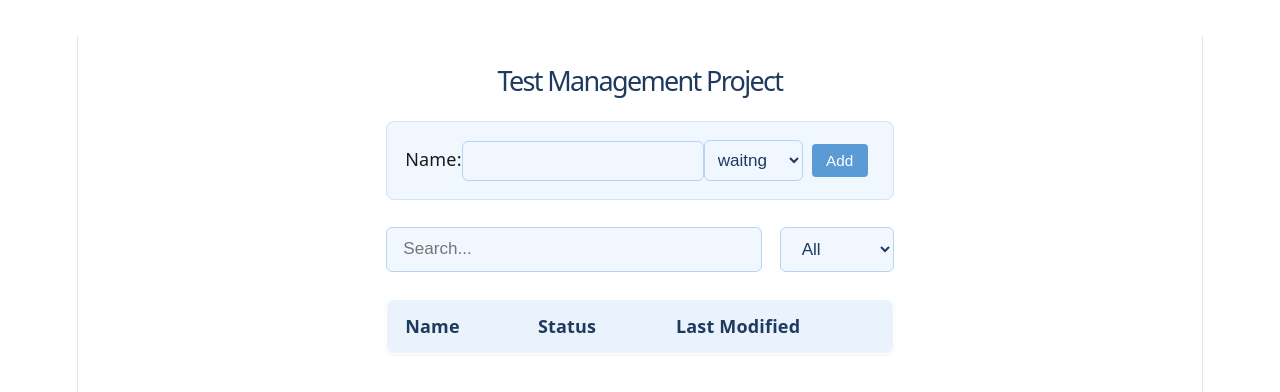
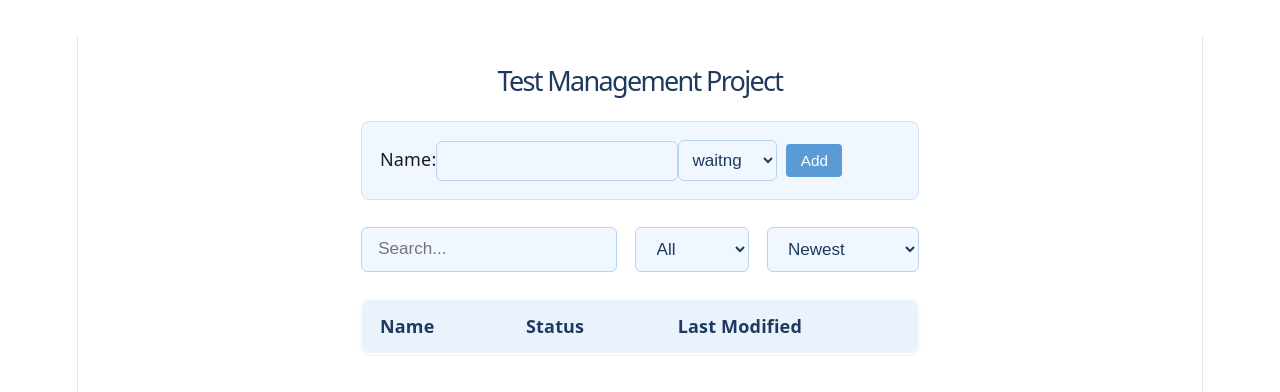
Before and after one commit to Dan-2000/Coding-Task, a React (Vite) app: page / in a window 1280 px wide. Shown: the top 392 px of the page. Built offline with nearby package versions, Linux system fonts and the light colour scheme.

Commit message:
after testing I realised the asc/desc functions was illogical so I created a button dropdown for them (SortDropdown) Name and lastModified can be sorted into these orders now

```diff
--- a/src/App.jsx
+++ b/src/App.jsx
@@ -6,6 +6,7 @@ import { SearchBar } from './components/SearchBar';
 import { StatusFilter } from './components/StatusFilter';
 import { TestForm } from './components/TestForm';
 import { TestTable } from './components/TestTable';
+import { SortDropdown } from './components/SortDropdown';
 
 function App() {
   const { tests, addTest, updateTest, deleteTest} = useTests();
@@ -17,14 +18,9 @@ function App() {
 
   const visibleTests = getVisibleTests(tests, {query, statusFilter, sortKey, sortDir});
 
-  function handleSort(key) {
-    if (key === sortKey) {
-      setSortDir(sortDir === 'asc' ? 'desc' : 'asc');
-    }
-    else{
-      setSortKey(key);
-      setSortDir('asc');
-    }
+  function handleSort(key, dir) {
+    setSortKey(key);
+    setSortDir(dir);
   }
 
   function handleSubmit(data) {
@@ -40,15 +36,19 @@ function App() {
   return (
     <div className = "app">
       <h1> Test Management Project</h1>
+
       <TestForm
       key = {editingTest?.id ?? 'new'}
       onSubmit={handleSubmit}
       existingTest = {editingTest}
       onCancel = {() => setEditingTest(null)}/>
+
       <div className="controls">
       <SearchBar query={query} onChange = {setQuery} />
       <StatusFilter statusFilter={statusFilter} onChange = {setStatusFilter} />
+      <SortDropdown sortKey={sortKey} sortDir={sortDir} onChange={handleSort} />
       </div>
+
       <TestTable
       tests={visibleTests}
       sortKey={sortKey}
--- /dev/null
+++ b/src/components/SortDropdown.jsx
@@ -0,0 +1,28 @@
+const SORT_OPTIONS = [
+    {key: 'name', dir: 'asc', label: 'Name (asc)'},
+    {key: 'name', dir: 'desc', label: 'Name (desc)'},
+    {key: 'lastModified', dir: 'asc', label: 'Oldest'},
+    {key: 'lastModified', dir: 'desc', label: 'Newest'},
+];
+
+export function SortDropdown({sortKey, sortDir, onChange}) {
+    const currentValue = `${sortKey}-${sortDir}`;
+
+    return (
+        <select
+        value ={currentValue}
+        onChange= {(e) => {
+            const [key, dir] = e.target.value.split('-');
+            //due to only allowing 1 filter at a time, the onChange deletes the key(first) to the dir (next option selected)
+            onChange(key, dir);
+        }}>
+            {SORT_OPTIONS.map(option => (
+                <option key ={`${option.key}-${option.dir}`} value = {`${option.key}-${option.dir}`}>
+                    {option.label}
+                </option>
+
+            ))}
+        </select>
+
+    );
+}
--- a/src/components/TestTable.jsx
+++ b/src/components/TestTable.jsx
@@ -1,11 +1,11 @@
-export function TestTable({tests, onSort, onEdit, onDelete}) {
+export function TestTable({tests, onEdit, onDelete}) {
     return(
         <table>
             <thead>
             <tr>
-                <th onClick={() =>onSort('name')}>Name</th>
-                <th onClick={() =>onSort('status')}>Status</th>
-                <th onClick={() =>onSort('lastModified')}>Last Modified</th>
+                <th>Name</th>
+                <th>Status</th>
+                <th>Last Modified</th>
             </tr>
             </thead>
             <tbody>
```
